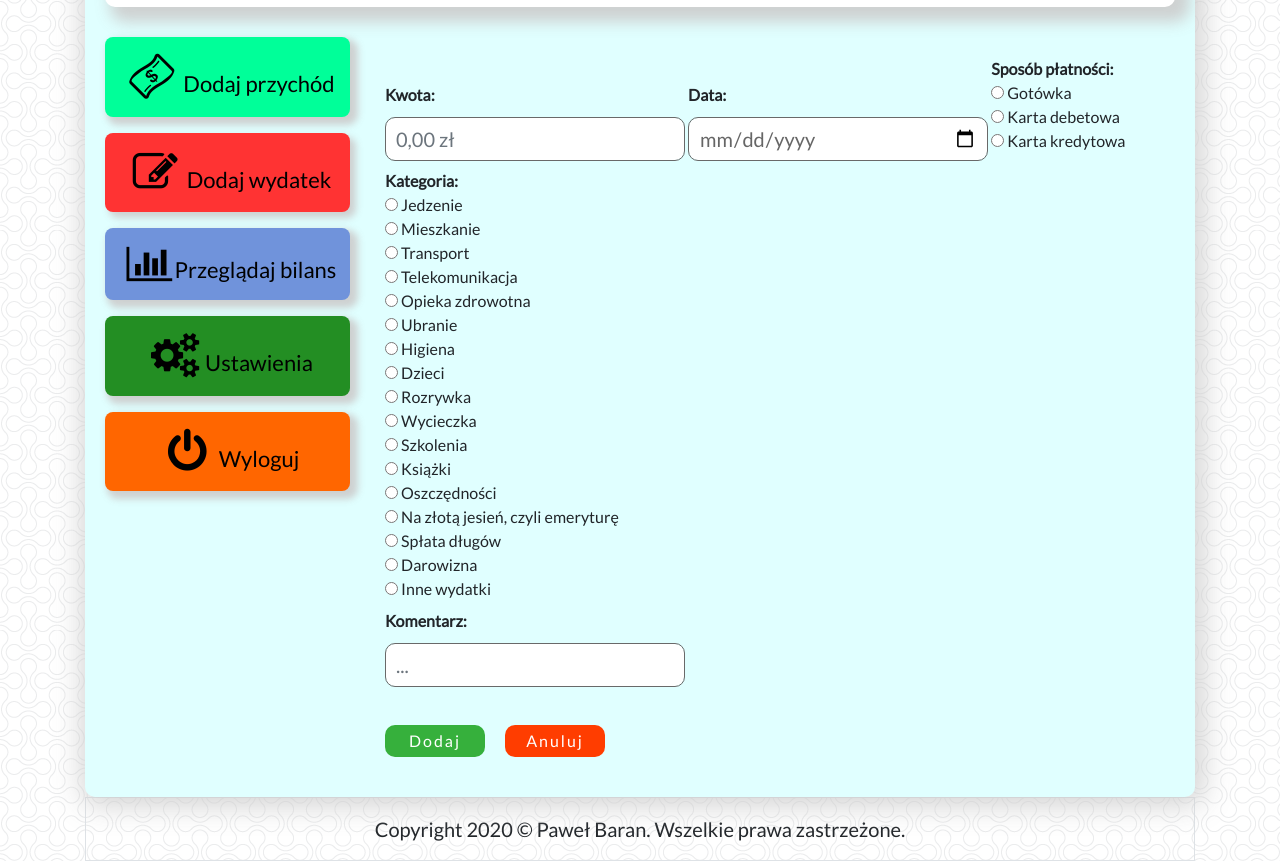
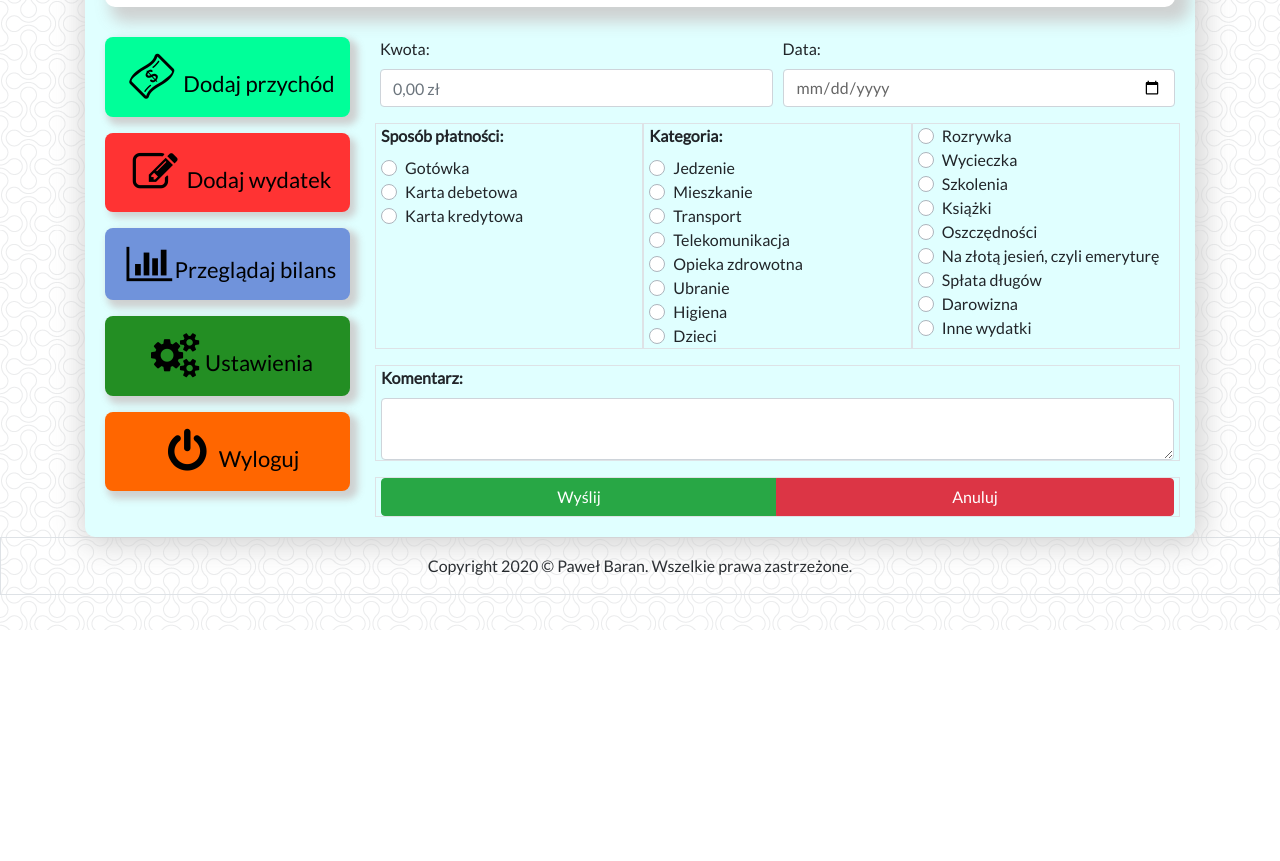
Before and after one commit to PawelBaran-coder/Wallet-in-Bootstrap, a plain HTML site: page dodajWydatek.html in a window 1280 px wide. Shown: the part 170-1031 px from the top of the page. After the commit the page ends 800 px from the top, so only its background shows below. Drawn offline with nearby package versions, Linux system fonts and the light colour scheme.

Commit message:
dodaj wydatek - done

```diff
--- a/dodajWydatek.html
+++ b/dodajWydatek.html
@@ -98,82 +98,136 @@
 
 					</div>
 
-					<div class="col-sm-9  col-md-8 col-lg-9 description">
+					<div class="col-sm-9  col-md-8 col-lg-9">
 
 						<form>
-							<label>
-							<b>Kwota:</b><input type="text" placeholder="0,00 zł" onfocus="this.placeholder=''" onblur="this.placeholder='0,00 zł'" class="form-control">
-							</label>
+							<div class="form-row">
+								<div class="form-group col-6">
+									<label for="kwota">Kwota:</label>
+									<input type="text" placeholder="0,00 zł" onfocus="this.placeholder=''" onblur="this.placeholder='0,00 zł'" class="form-control" id="kwota">
+								</div>
+								<div class="form-group col-6">
+									<label for="data">Data:</label>
+									<input type="date" class="form-control" id="data">
+								</div>
 
-							<label>
-								<b>Data:</b><input type="date" class="form-control">
-							</label>
+							</div>
 
-							<label>
-								<b>Sposób płatności: </b>
-								<br>
-								<input type="radio" name="paymentMethod" value="Gotówka"> Gotówka
-								<br>
-								<input type="radio" name="paymentMethod" value="Karta debetowa"> Karta debetowa
-								<br>
-								<input type="radio" name="paymentMethod" value="Karta kredytowa"> Karta kredytowa
-							</label>
-							<br>
+							<div class="form-row">
 
-							<label>
-								<b>Kategoria:</b>
-								<br>
-									<input type="radio" name="category" value="Jedzenie"> Jedzenie
-									<br>
-									<input type="radio" name="category" value="Mieszkanie"> Mieszkanie
-									<br>
-									<input type="radio" name="category" value="Transport"> Transport
-									<br>
-									<input type="radio" name="category" value="Telekomunikacja"> Telekomunikacja
-									<br>
-									<input type="radio" name="category" value="Opieka zdrowotna"> Opieka zdrowotna
-									<br>
-									<input type="radio" name="category" value="Ubranie"> Ubranie
-									<br>
-									<input type="radio" name="category" value="Higiena"> Higiena
-									<br>
-									<input type="radio" name="category" value="Dzieci"> Dzieci
-									<br>
-									<input type="radio" name="category" value="Rozrywka"> Rozrywka
-									<br>
-									<input type="radio" name="category" value="Wycieczka"> Wycieczka
-									<br>
-									<input type="radio" name="category" value="Szkolenia"> Szkolenia
-									<br>
-									<input type="radio" name="category" value="Książki"> Książki
-									<br>
-									<input type="radio" name="category" value="Oszczędności"> Oszczędności
-									<br>
-									<input type="radio" name="category" value="Na złotą jesień, czyli emeryturę"> Na złotą jesień, czyli emeryturę
-									<br>
-									<input type="radio" name="category" value="Spłata długów"> Spłata długów
-									<br>
-									<input type="radio" name="category" value="Darowizna"> Darowizna
-									<br>
-									<input type="radio" name="category" value="Inne wydatki"> Inne wydatki
-							</label>
-							<br>
-							<label>
-								<b>Komentarz:</b>
-								<br>
-								<input type="text" placeholder="... " onfocus="this.placeholder=''" onblur="this.placeholder='...'" class="form-control">
-							</label>
-							<br>
-							<input id="addSubmit" type="submit" value="Dodaj">
-							<input id="cancelSubmit" type="reset" value="Anuluj">
+								<div class="form-group col-4 border"><label><b>Sposób płatności:</b></label>
+									<div class="custom-control custom-radio">
+											<input class="custom-control-input" type="radio" name="paymentMethod" id="gotowka" value="Gotówka">
+											<label class="custom-control-label" for="gotowka">Gotówka</label>
+									</div>
+									<div class="custom-control custom-radio">
+											<input class="custom-control-input" type="radio" name="paymentMethod" id="kartaDebetowa" value="Karta debetowa">
+											<label class="custom-control-label" for="kartaDebetowa">Karta debetowa</label>
+									</div>
+									<div class="custom-control custom-radio">
+											<input class="custom-control-input" type="radio" name="paymentMethod" id="kartaKredytowa" value="Karta kredytowa">
+											<label class="custom-control-label" for="kartaKredytowa">Karta kredytowa</label>
+									</div>
+								</div>
+
+								<div class="form-group col-4 border"><label><b>Kategoria:</b></label>
+									<div class="custom-control custom-radio">
+										<input class="custom-control-input" type="radio" name="category" id="food" value="Jedzenie">
+										<label class="custom-control-label" for="food">Jedzenie</label>
+									</div>
+									<div class="custom-control custom-radio">
+										<input class="custom-control-input" type="radio" name="category" id="apartment" value="Mieszkanie">
+										<label class="custom-control-label" for="apartment">Mieszkanie</label>
+									</div>
+
+									<div class="custom-control custom-radio">
+										<input class="custom-control-input" type="radio" name="category" id="transport" value="Transport">
+										<label class="custom-control-label" for="transport">Transport</label>
+									</div>
+
+									<div class="custom-control custom-radio">
+										<input class="custom-control-input" type="radio" name="category" id="telecommunication" value="Telecommunication">
+										<label class="custom-control-label" for="telecommunication">Telekomunikacja</label>
+									</div>
+									<div class="custom-control custom-radio">
+										<input class="custom-control-input" type="radio" name="category" id="healthcare" value="Healthcare">
+										<label class="custom-control-label" for="healthcare">Opieka zdrowotna</label>
+									</div>
+									<div class="custom-control custom-radio">
+										<input class="custom-control-input" type="radio" name="category" id="cloth" value="Cloth">
+										<label class="custom-control-label" for="cloth">Ubranie</label>
+									</div>
+									<div class="custom-control custom-radio">
+										<input class="custom-control-input" type="radio" name="category" id="hygiene" value="Hygiene">
+										<label class="custom-control-label" for="hygiene">Higiena</label>
+									</div>
+									<div class="custom-control custom-radio">
+										<input class="custom-control-input" type="radio" name="category" id="children" value="Children">
+										<label class="custom-control-label" for="children">Dzieci</label>
+									</div>
+								</div>
+
+								<div class="form-group col-4 border">
+									<div class="custom-control custom-radio">
+										<input class="custom-control-input" type="radio" name="category" id="entertainment" value="Entertainment">
+										<label class="custom-control-label" for="entertainment">Rozrywka</label>
+									</div>
+									<div class="custom-control custom-radio">
+										<input class="custom-control-input" type="radio" name="category" id="tour" value="Tour">
+										<label class="custom-control-label" for="tour">Wycieczka</label>
+									</div>
+									<div class="custom-control custom-radio">
+										<input class="custom-control-input" type="radio" name="category" id="training" value="Training">
+										<label class="custom-control-label" for="training">Szkolenia</label>
+									</div>
+									<div class="custom-control custom-radio">
+										<input class="custom-control-input" type="radio" name="category" id="books" value="Books">
+										<label class="custom-control-label" for="books">Książki</label>
+									</div>
+									<div class="custom-control custom-radio">
+										<input class="custom-control-input" type="radio" name="category" id="savings" value="Savings">
+										<label class="custom-control-label" for="savings">Oszczędności</label>
+									</div>
+									<div class="custom-control custom-radio">
+										<input class="custom-control-input" type="radio" name="category" id="pension" value="Pension">
+										<label class="custom-control-label" for="pension">Na złotą jesień, czyli emeryturę</label>
+									</div>
+									<div class="custom-control custom-radio">
+										<input class="custom-control-input" type="radio" name="category" id="repayment" value="Repayment">
+										<label class="custom-control-label" for="repayment">Spłata długów</label>
+									</div>
+									<div class="custom-control custom-radio">
+										<input class="custom-control-input" type="radio" name="category" id="donation" value="Donation">
+										<label class="custom-control-label" for="donation">Darowizna</label>
+									</div>
+									<div class="custom-control custom-radio">
+										<input class="custom-control-input" type="radio" name="category" id="otherExpenses" value="Donation">
+										<label class="custom-control-label" for="otherExpenses">Inne wydatki</label>
+									</div>
+								</div>
+									<div class="form-group border col-12">
+										<label for="komentarz"><b>Komentarz:</b></label>
+										<textarea name="dodatkowyOpis" id="komentarz" class="form-control"></textarea>
+									</div>
+
+							</div>
+
+							<div class="form-row">
+								<div class="btn-group border col-12">
+									<button type="submit" class="btn btn-success">Wyślij</button>
+									<button type="reset" class="btn btn-danger">Anuluj</button>
+									<!--<input id="addSubmit" type="submit" value="Dodaj">
+									<input id="cancelSubmit" type="reset" value="Anuluj"> -->
+								</div>
+							</div>
 
 						</form>
-
 					</div>
-
 				</div>
 
 			</div>
+
+		</div>
 			<footer>
 				<div class="footer">
 					<div class="footer-copyright text-center border py-3 ">
--- a/style.css
+++ b/style.css
@@ -2,7 +2,7 @@ body
 {
 	/* Background pattern from subtlepatterns.com */
 	background-image: url("img/doublebubble.png");
-	font-size: 20px;
+
 	font-family: 'Lato', sans-serif;
 }
 
@@ -52,49 +52,6 @@ body
 	text-align: right;
 	font-size: 30px;
 	font-family: 'Noto Sans', sans-serif;
-
-}
-
-#addSubmit
-{
-	float: left;
-	width: 100px;
-	background-color: #36b03c;
-	font-size:16px;
-	color: white;
-	padding: 4px 4px;
-	margin-top: 30px;
-	border: none;
-	border-radius: 10px;
-	cursor: pointer;
-	letter-spacing: 2px;
-	outline: none;
-}
-
-#addSubmit:hover
-{
-	background-color: #25a02b;
-}
-
-#cancelSubmit
-{
-	width: 100px;
-	background-color: #FF3D00;
-	font-size:16px;
-	color: white;
-	padding: 4px 4px;
-	margin-top: 30px;
-	margin-left: 20px;
-	border: none;
-	border-radius: 10px;
-	cursor: pointer;
-	letter-spacing: 2px;
-	outline: none;
-}
-
-#cancelSubmit:hover
-{
-	background-color: #EE2E00;
 }
 
 .dropButton1
@@ -289,16 +246,7 @@ input[type=name],
 input[type=email],
 input[type=password]
 {
-	width: 300px;
-	background-color: #FFFFFF;
 	color: #666;
-	border: 1px solid #696969;
-	border-radius: 10px;
-	font-size: 20px;
-	padding: 10px;
-	box-sizing: border-box;
-	outline: none;
-	margin-top: 10px;
 }
 
 input[type=date]:focus,
@@ -307,8 +255,6 @@ input[type=password]:focus,
 input[type=name]:focus,
 input[type=email]:focus
 {
-
-	background-color: #FFFFFF;
 	color: #000000;
 }
 
```
